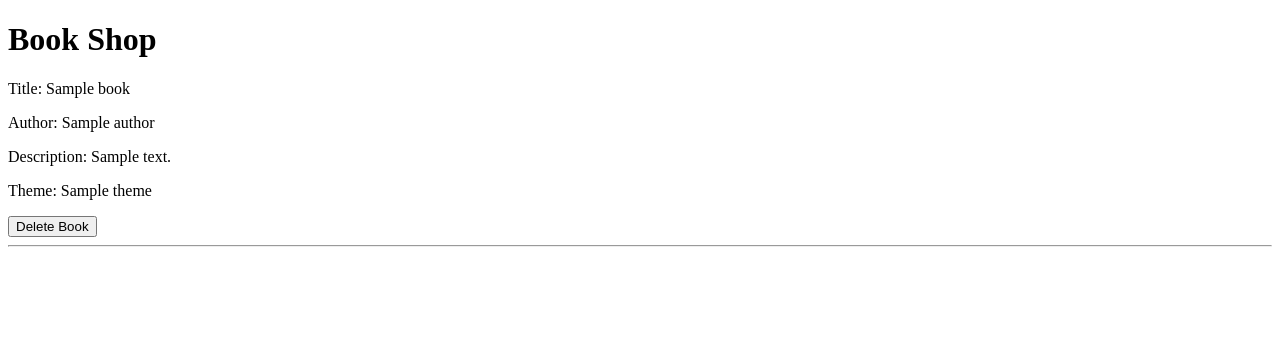
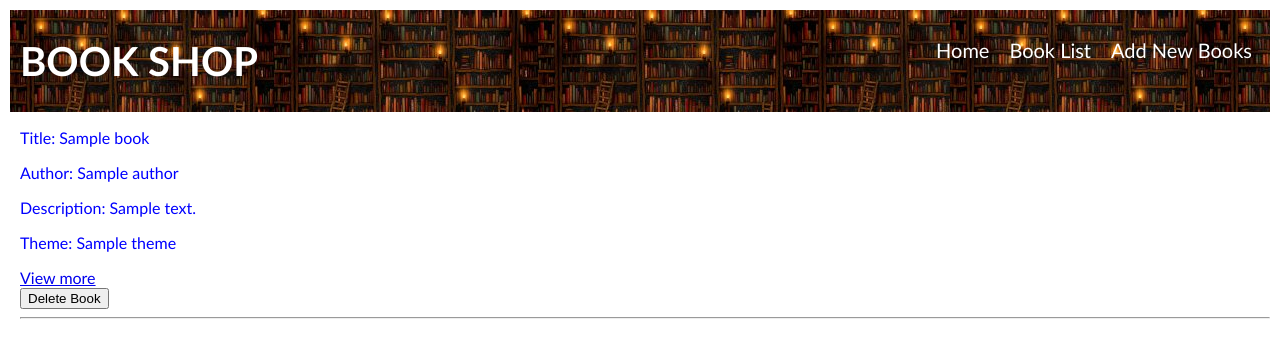
Before and after one commit to michaelmccoll/W04_D4_labwork_bookshop, a Flask app: page /books in a window 1280 px wide. Shown: the top 358 px of the page. Run offline with Flask 2, Linux system fonts and the light colour scheme; a database or web service that is not in the repository returns one stand-in record (values such as "Sample title"); some libraries are stand-ins or nearby versions.

Commit message:
Completed bookshop lab

```diff
--- a/controllers/books_controller.py
+++ b/controllers/books_controller.py
@@ -11,8 +11,46 @@ def books():
     books = book_repository.select_all()
     return render_template("books/index.html", all_books=books)
 
-
 @books_blueprint.route('/books/<id>/delete', methods=['POST'])
 def delete_book(id):
     book_repository.delete(id)
     return redirect('/books')
+
+@books_blueprint.route('/books/new')
+def new_book():
+    authors = author_repository.select_all()
+    return render_template('books/new.html', all_authors=authors)
+
+@books_blueprint.route('/books', methods=['POST'])
+def create_book():
+    title = request.form["title"]
+    description = request.form["description"]
+    author_id = request.form["author"]
+    theme = request.form["theme"]
+    author = author_repository.select(author_id)
+    book = Book(title, description, author, theme)
+    book_repository.save(book)
+    return redirect('/books')
+
+@books_blueprint.route('/books/<id>')
+def show_book(id):
+    book = book_repository.select(id)
+    return render_template('/books/show.html', selected_book=book)
+
+
+@books_blueprint.route('/books/<id>/edit', methods=['GET'])
+def edit_book(id):
+    book = book_repository.select(id)
+    authors = author_repository.select_all()
+    return render_template('books/edit.html', book = book, all_authors = authors)
+
+@books_blueprint.route('/books/<id>', methods=['POST'])
+def update_book(id):
+    title = request.form['title']
+    author_id = request.form['author_id']
+    description = request.form['description']
+    theme = request.form['theme']
+    author = author_repository.select(author_id)
+    book = Book(title, description, author, theme, id)
+    book_repository.update(book)
+    return redirect('/books')
--- a/repositories/book_repository.py
+++ b/repositories/book_repository.py
@@ -36,7 +36,7 @@ def select(id):
 
     if result is not None:
         author = author_repository.select(result['author_id'])
-        book = Book(result['description'], result['description'], author, result['theme'], result['id'] )
+        book = Book(result['title'], result['description'], author, result['theme'], result['id'] )
     return book
 
 
--- a/static/style.css
+++ b/static/style.css
@@ -0,0 +1,40 @@
+body {
+    font-family: 'Trebuchet MS', 'Lucida Sans Unicode', 'Lucida Grande', 'Lucida Sans', Arial, sans-serif;
+    color: blue;
+    margin: 0;
+    padding: 10px;
+}
+
+header > h1 {
+    font-size: 40px;
+    color: white;
+    text-transform: uppercase;
+    padding-left: 10px;
+}
+
+header {
+    display: grid;
+    grid-template-columns: 1fr 1fr;
+    background-image:url(Header.jpg);
+}
+
+.navigation {
+    display: flex;
+    flex-flow: row wrap;
+    justify-content: flex-end;
+    color: white;
+    font-size: 20px;
+    padding: 8px;
+    list-style-type: none;
+}
+
+.navigation > li > a {
+    text-decoration: none;
+    color: white;
+    list-style-type: none;
+    padding: 10px;
+}
+
+.booklist {
+    padding-left: 10px;
+}
--- a/templates/base.html
+++ b/templates/base.html
@@ -7,8 +7,15 @@
     <link rel="stylesheet" href="{{ url_for('static', filename='style.css') }}">
     <title>Book Shop</title>
 </head>
-<h1>Book Shop</h1>
 <body>
+    <header>
+        <h1>Book Shop</h1>
+        <ul class="navigation">
+            <li><a href="/">Home</a></li>
+            <li><a href="/books">Book List</a></li>
+            <li><a href="/books/new">Add New Books</a></li>
+        </ul>
+    </header>
     {% block content %}
 
     {% endblock %}
--- a/templates/books/index.html
+++ b/templates/books/index.html
@@ -3,16 +3,20 @@
 {% block content %}
 
 {% for book in all_books%}
+<div class="booklist">
 <p>Title: {{book.title}}</p>
 <p>Author: {{book.author.name}}</p>
 <p>Description: {{book.description}}</p>
 <p>Theme: {{book.theme}}</p>
+
+<a href="/books/{{ book.id }}">View more</a>
 
 
 <form action="/books/{{book.id}}/delete" method="POST">
     <input type= "submit" value="Delete Book">
 </form>
 <hr>
+</div>
 {% endfor %}
 
 {% endblock %}
--- a/templates/index.html
+++ b/templates/index.html
@@ -2,6 +2,6 @@
 
 {% block content %}
 
-Welcome page
+<h1>Welcome to our book shop</h1>
 
 {% endblock %}
```
Also changed, not shown: templates/books/edit.html (+36 -0 lines), templates/books/new.html (+26 -0 lines), templates/books/show.html (+10 -0 lines), static/Header.jpg (added).
